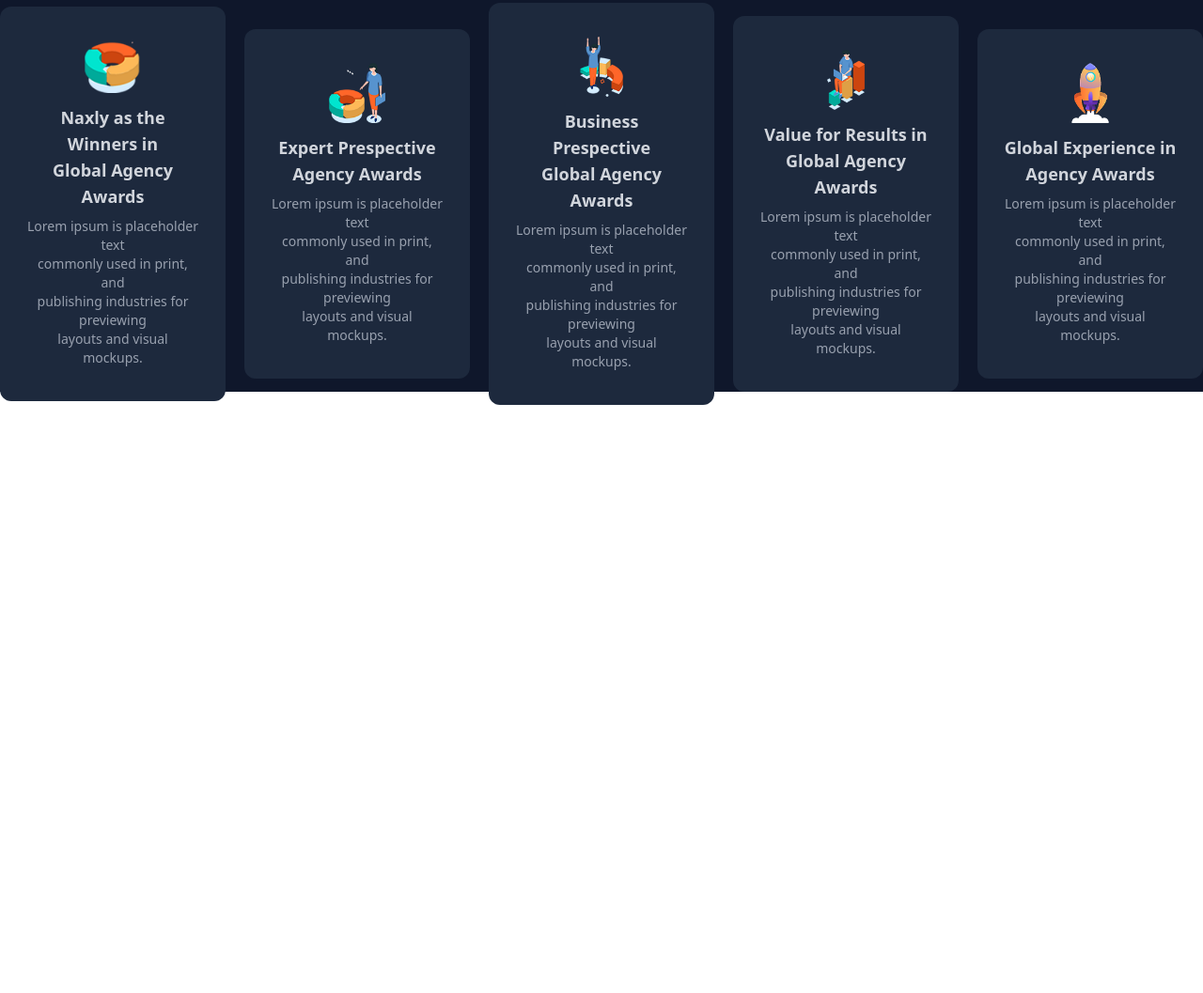
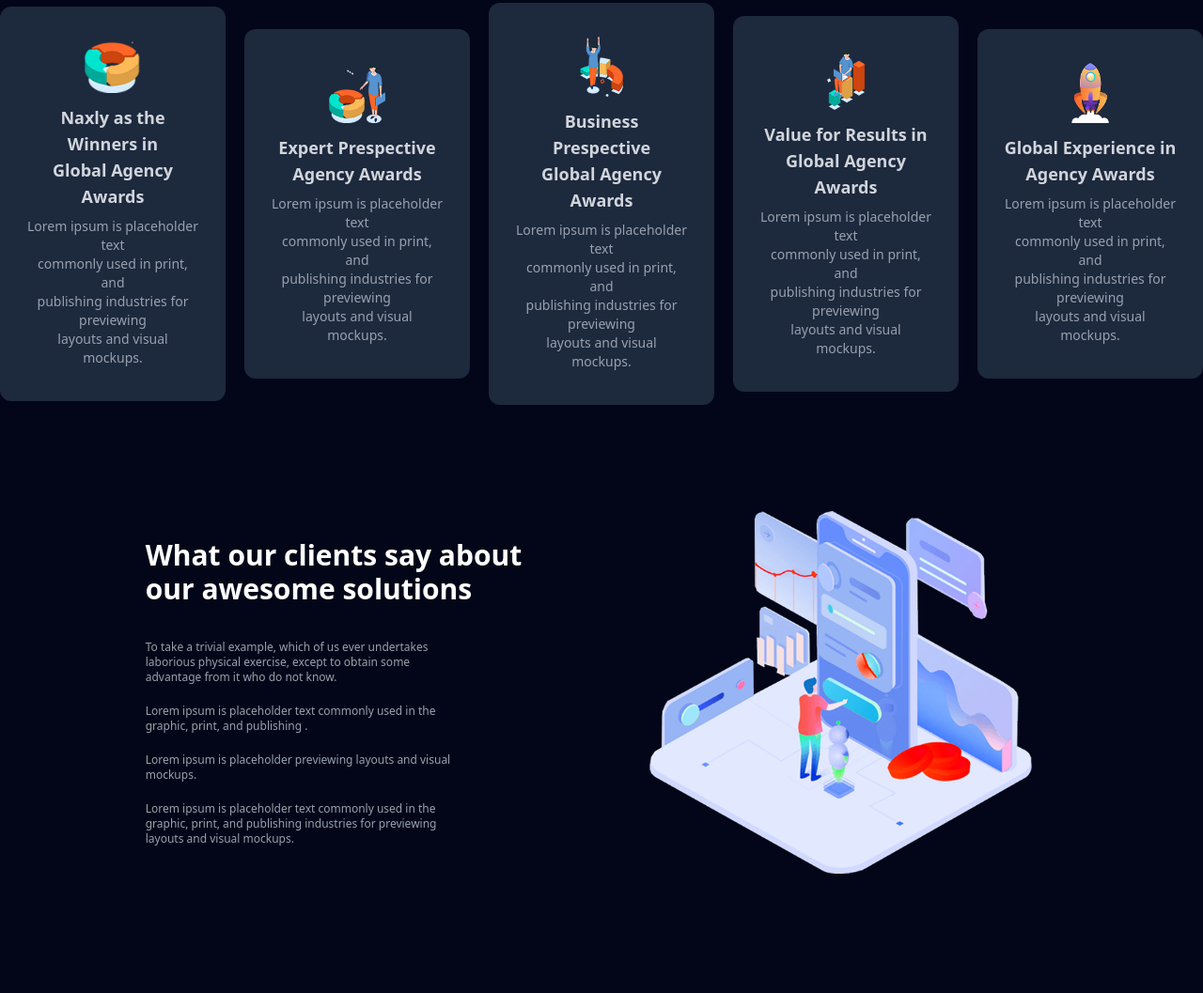
Before and after one commit to Dilshodbek7555/tailwind, a plain HTML site: page index.html in a window 1280 px wide. Shown: the part 1407-2464 px from the top of the page at 94% size. Before the commit the page ends 1838 px from the top, so only its background shows below. Drawn offline with nearby package versions, Linux system fonts and the light colour scheme.

Commit message:
customers feedback on solutions

```diff
--- a/index.html
+++ b/index.html
@@ -47,7 +47,7 @@
     </main>
 
     <section>
-        <div class="flex items-center justify-center h-[80vh] bg-slate-900 gap-30">
+        <div class="flex items-center justify-center h-[80vh] bg-slate-950 gap-30">
             <div>
                 <img class="w-[450px]" src="/assets/img2.png" alt="img">
             </div>
@@ -61,7 +61,7 @@
     </section>
 
     <section>
-        <div class="flex items-center justify-center h-[50vh] bg-slate-900 gap-5">
+        <div class="flex items-center justify-center h-[50vh] bg-slate-950 gap-5">
             <div class=" text-center flex flex-col items-center justify-center bg-slate-800 px-7 py-9 rounded-xl">
                 <img class="w-[60px] mb-3" src="/assets/logo1.png" alt="logo">
                 <h2 class="text-lg font-semibold text-gray-300 mb-2">Naxly as the Winners in <br> Global Agency Awards</h2>
@@ -94,6 +94,22 @@
         </div>
     </section>
 
+    <section>
+        <div class="w-[100%] h-[80vh] flex items-center justify-center bg-slate-950 gap-30">
+            <div class="text-white">
+                <h1 class="text-3xl font-semibold mb-9">What our clients say about <br> our awesome solutions</h1>
+                <p class="text-gray-400 text-xs mb-5">To take a trivial example, which of us ever undertakes <br> laborious physical exercise, except to obtain some <br> advantage from it who do not know.</p>
+                <p class="text-gray-400 text-xs mb-5">Lorem ipsum is placeholder text commonly used in the <br> graphic, print, and publishing .</p>
+                <p class="text-gray-400 text-xs mb-5">Lorem ipsum is placeholder previewing layouts and visual <br> mockups.</p>
+                <p class="text-gray-400 text-xs">Lorem ipsum is placeholder text commonly used in the <br> graphic, print, and publishing industries for previewing <br> layouts and visual mockups.</p>
+            </div>
+
+            <div>
+                <img class="w-[450px]" src="/assets/img3.png" alt="img">
+            </div>
+        </div>
+    </section>
+
 
 
 
```
Also changed, not shown: assets/img3.png (added).
